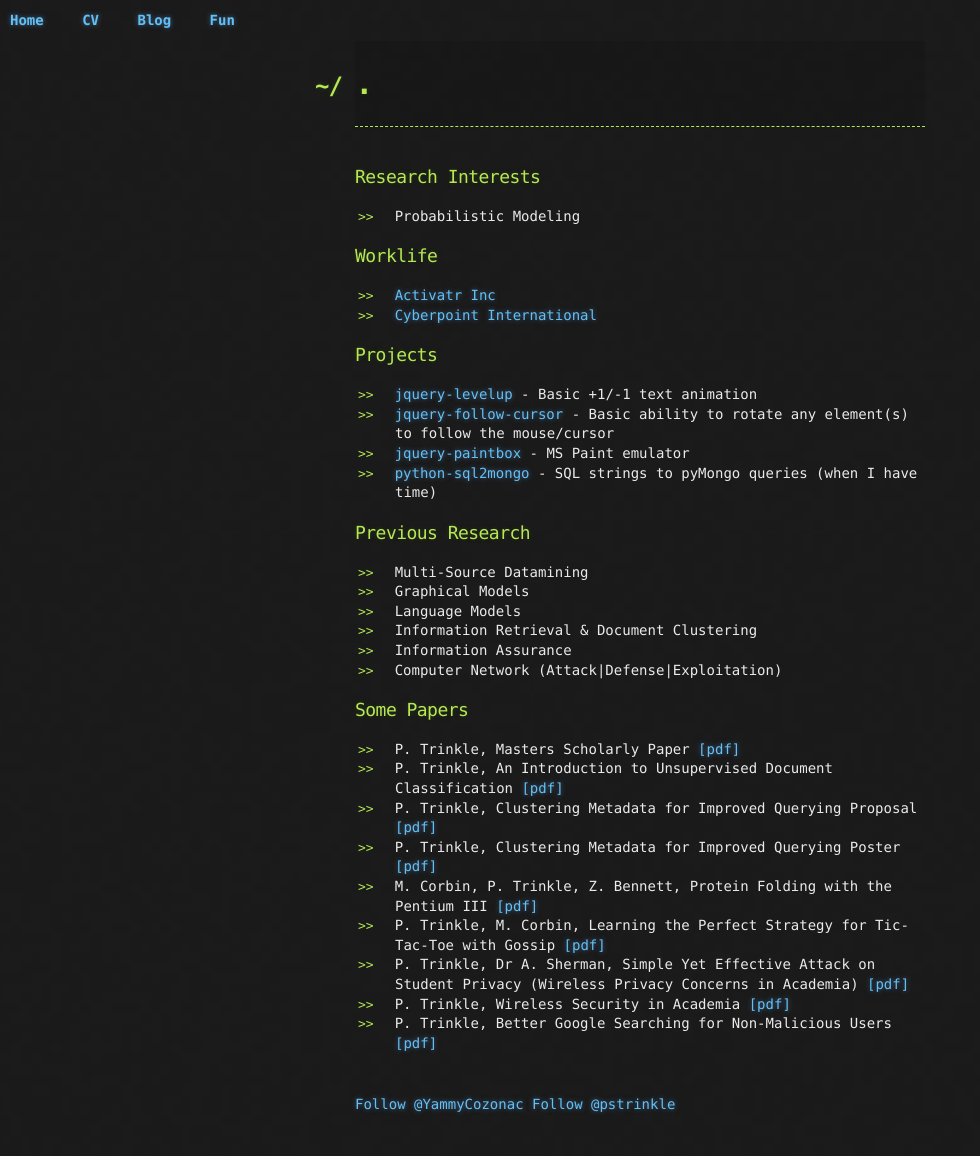
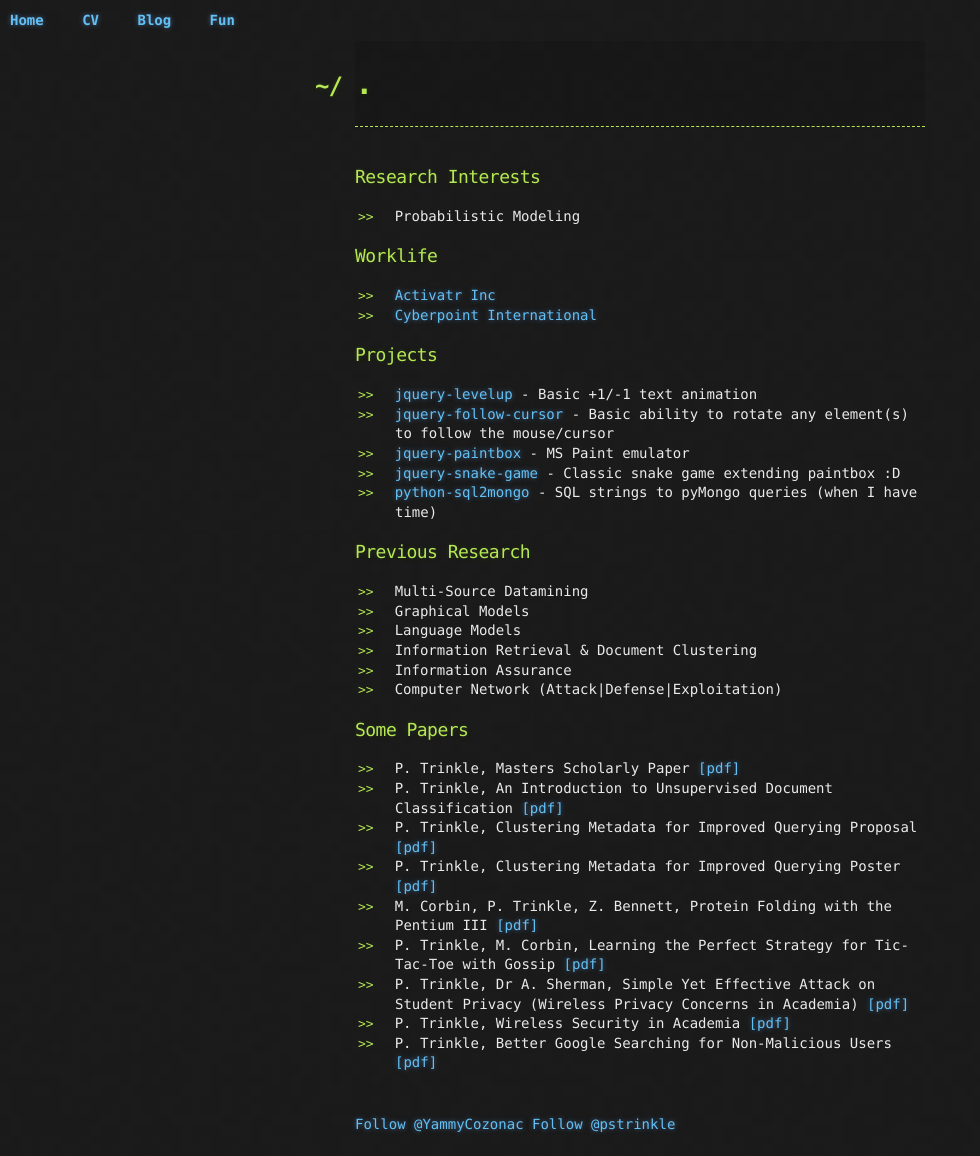
Before and after one commit to pstrinkle/pstrinkle.github.io, a Jekyll site: the page built from index.html, in a window 1280 px wide. Shown: the whole page, without its empty margins (0-980 px from the left). Built offline with Jekyll 4.4.1, drawn with Linux system fonts in a browser that asks for light colours; nearby versions of some CDN libraries; comment, search, counter and statistics services are not loaded.

Commit message:
Update index.html

```diff
--- a/index.html
+++ b/index.html
@@ -27,6 +27,7 @@ title: .
     <li><a href="/jquery-levelup/" target="_blank">jquery-levelup</a> - Basic +1/-1 text animation</li>
     <li><a href="/jquery-follow-cursor" target="_blank">jquery-follow-cursor</a> - Basic ability to rotate any element(s) to follow the mouse/cursor</li>
     <li><a href="/jquery-paintbox/" target="_blank">jquery-paintbox</a> - MS Paint emulator</li>
+    <li><a href="/jquery-snake-game/" target="_blank">jquery-snake-game</a> - Classic snake game extending paintbox :D</li>
     <li><a href="https://github.com/pstrinkle/python-sql2mongo" target="_blank">python-sql2mongo</a> - SQL strings to pyMongo queries (when I have time)</li>
   </ul>
 </section>
```
